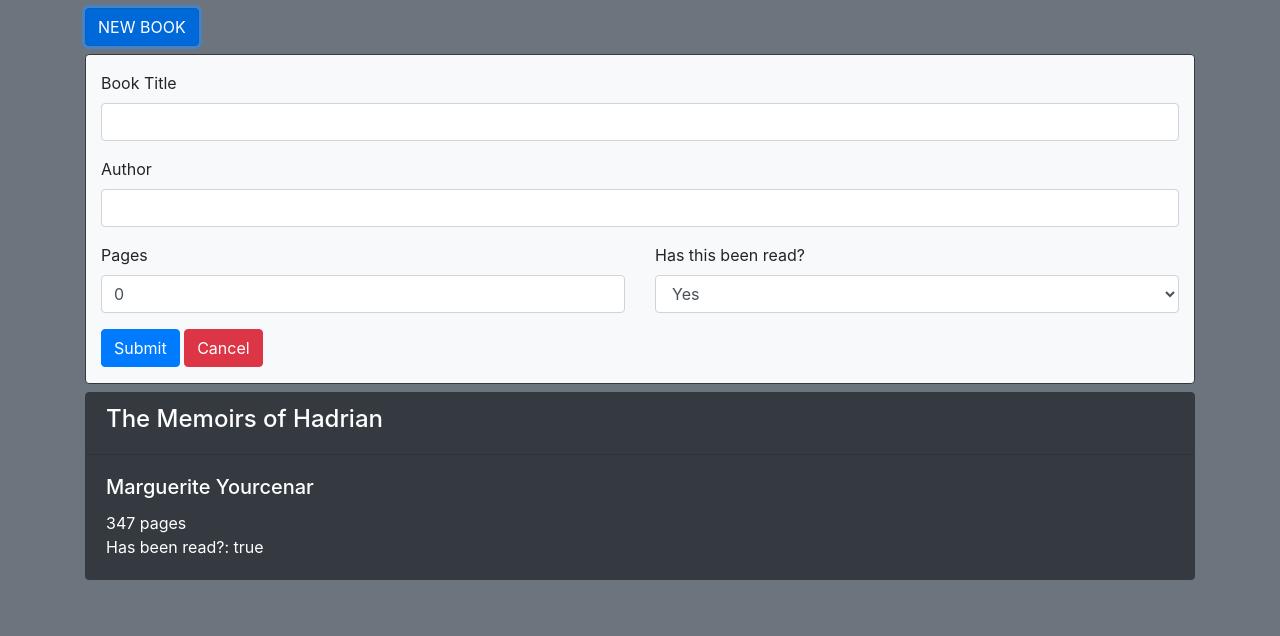
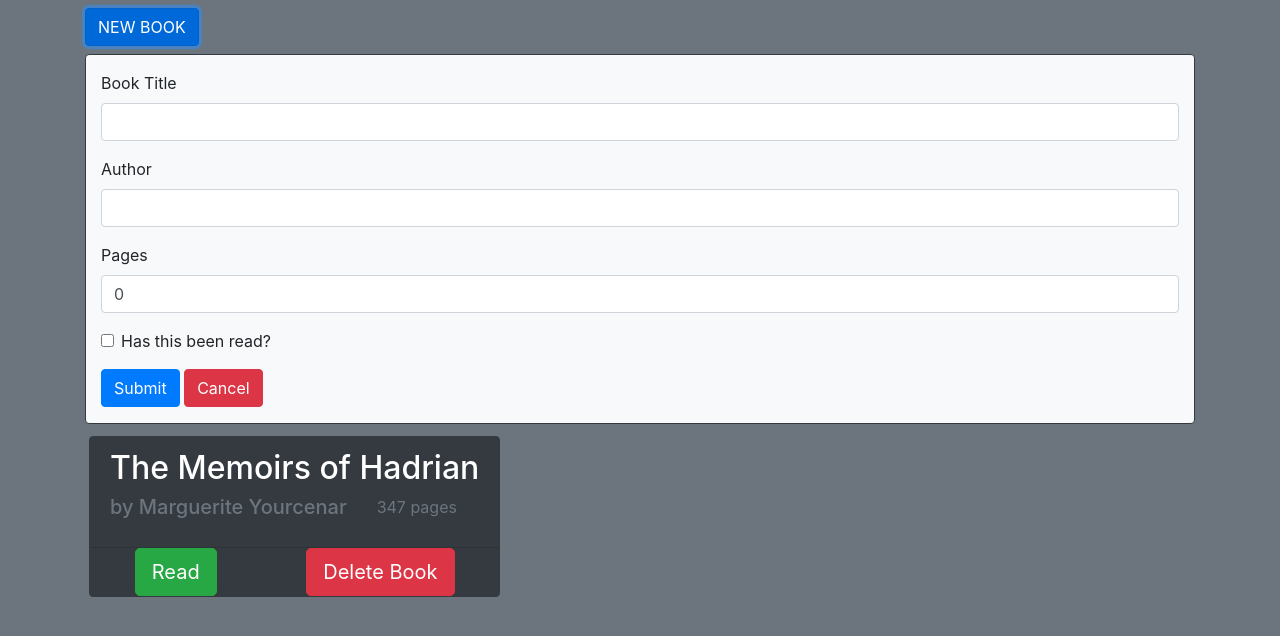
Before and after one commit to Kendrix0/library, a plain HTML site: page index.html in a window 1280 px wide. Both pictures are taken after a click on the button "NEW BOOK". Drawn offline with nearby package versions, Linux system fonts and the light colour scheme.

Commit message:
Added some styling of cards & button functinoality

```diff
--- a/app.js
+++ b/app.js
@@ -7,6 +7,8 @@ let bookTitle = document.querySelector('#bookTitle');
 let bookAuthor = document.querySelector('#bookAuthor');
 let bookPages = document.querySelector('#bookPages');
 let bookRead = document.querySelector('#bookRead');
+
+
 
 function Book(title, author, pages, read) {
     this.title = title,
@@ -33,6 +35,10 @@ class Library {
     removeBook(book) {
         this.books = this.books.filter((foundBook) => foundBook.title === book.title && foundBook.author === book.author)
     }
+
+    findBook(title) {
+        return this.books.find((book) => book.title === title)
+    }
 }
 
 const library = new Library();
@@ -46,7 +52,7 @@ function toggleForm() {
 }
 
 function createBook() {
-    return new Book(bookTitle.value, bookAuthor.value, bookPages.value, bookRead.value);
+    return new Book(bookTitle.value, bookAuthor.value, bookPages.value, bookRead.checked);
 }
 
 addBtn.onclick = () => {toggleForm()}
@@ -66,34 +72,68 @@ submitBtn.onclick = (e) => {
 function makeCard(book) {
     let bookDisplay = document.createElement('div');
     let displayHeader = document.createElement('header');
-    let displayInfo = document.createElement('section');
-    let displayText = document.createElement('p');
+    let displayBtns = document.createElement('div');
+    let displayPages = document.createElement('p');
+    let readBtn = document.createElement('button');
+    let deleteBtn = document.createElement('button');
+    let displayTitle = document.createElement('h2');
+    let displayAuthor = document.createElement('h5');
+    let headerInfo = document.createElement('div');
 
-    let displayTitle = document.createElement('h4');
-    let displayAuthor = document.createElement('h5');
 
+    headerInfo.classList.add('row');
     displayHeader.classList.add('card-header', 'bg-dark',);
+    displayAuthor.classList.add('text-muted', 'col-auto');
+    displayPages.classList.add('text-muted', 'col-auto');
+    displayHeader.appendChild(displayTitle);
+    headerInfo.appendChild(displayAuthor);
+    headerInfo.appendChild(displayPages);
+    displayHeader.appendChild(headerInfo)
     displayTitle.innerHTML = `${book.title}`
-    displayAuthor.innerHTML = `${book.author}`;
-    displayHeader.appendChild(displayTitle);
+    displayAuthor.innerHTML = `by ${book.author}`;
+    displayPages.innerHTML = `${book.pages} pages`;
+
+
     bookDisplay.appendChild(displayHeader);
+    bookDisplay.classList.add('card','bg-dark','border-dark','text-white', 'my-1');
+    displayBtns.classList.add('d-grid','gap-2');
 
-    bookDisplay.classList.add('card','bg-dark','border-dark','text-white', 'my-1');
-    displayInfo.classList.add('card-body');
-    displayAuthor.classList.add('card-title');
-    displayText.classList.add('card-text');
-    displayText.innerHTML = `${book.pages} pages <br>Has been read?: ${book.read}`;
-    displayInfo.appendChild(displayAuthor);
-    displayInfo.appendChild(displayText);
-    bookDisplay.appendChild(displayInfo);
+    readBtn.classList.add('btn', 'btn-lg');
+    if (book.read) {
+        readBtn.innerHTML = 'Read'
+        readBtn.classList.add('btn-success')
+    } else {
+        readBtn.innerHTML = 'Not read'
+        readBtn.classList.add('btn-warning')
+    }
+    readBtn.setAttribute('type', 'button')
+
+    readBtn.onclick = (e) => {
+        const title = e.target.parentNode.parentNode.firstChild.firstChild.innerHTML
+        const book = library.findBook(title)
+        book.read = !book.read
+        console.log(book)
+        displayLibrary()
+    }
+
+    deleteBtn.innerHTML = 'Delete Book'
+    deleteBtn.classList.add('btn', 'btn-lg','btn-danger');
+    deleteBtn.setAttribute('type', 'button')
+    displayBtns.appendChild(readBtn);
+    displayBtns.appendChild(deleteBtn);
+
+    displayBtns.classList.add('d-flex','justify-content-around');
+    bookDisplay.classList.add('mx-1');
+    bookDisplay.appendChild(displayBtns);
     booksList.appendChild(bookDisplay);
+    booksList.classList.add('col-auto')
 }
 
-function displayLibrary(library) {
+function displayLibrary() {
     booksList.innerHTML = ''
     for (let book of library.books) {
         makeCard(book);
     }
 }
 
-displayLibrary(library);
+displayLibrary();
--- a/index.html
+++ b/index.html
@@ -22,29 +22,20 @@
                     <label for="bookAuthor">Author</label>
                     <input type="text" class="form-control" id="bookAuthor">
                 </div>
-
-                <div class="row">
-                    <div class="col">
-                        <div class="form-group">
-                            <label for="bookPages">Pages</label>
-                            <input type="number" class="form-control" id="bookPages" value=0 min=0>
-                        </div>
-                    </div>
-
-                    <div class="col">
-                        <label for="bookRead">Has this been read?</label>
-                        <select id="bookRead" class="form-control">
-                            <option selected>Yes</option>
-                            <option>No</option>
-                        </select>
-                    </div>
+                <div class="form-group">
+                    <label for="bookPages">Pages</label>
+                    <input type="number" class="form-control" id="bookPages" value=0 min=0>
+                </div>
+                <div class="mb-3 form-check">
+                    <input type="checkbox" class="form-check-input" id="bookRead">
+                    <label class="form-check-label" for="bookRead">Has this been read?</label>
                 </div>
                 <button type="submit" class="btn btn-primary" id="submitBtn">Submit</button>
                 <button class="btn btn-danger" id="cancelBtn">Cancel</button>
             </form>
         </div>
 
-        <div class="books my-2"></div>
+        <div class="books my-2 row"></div>
 
     </div>
 
```
